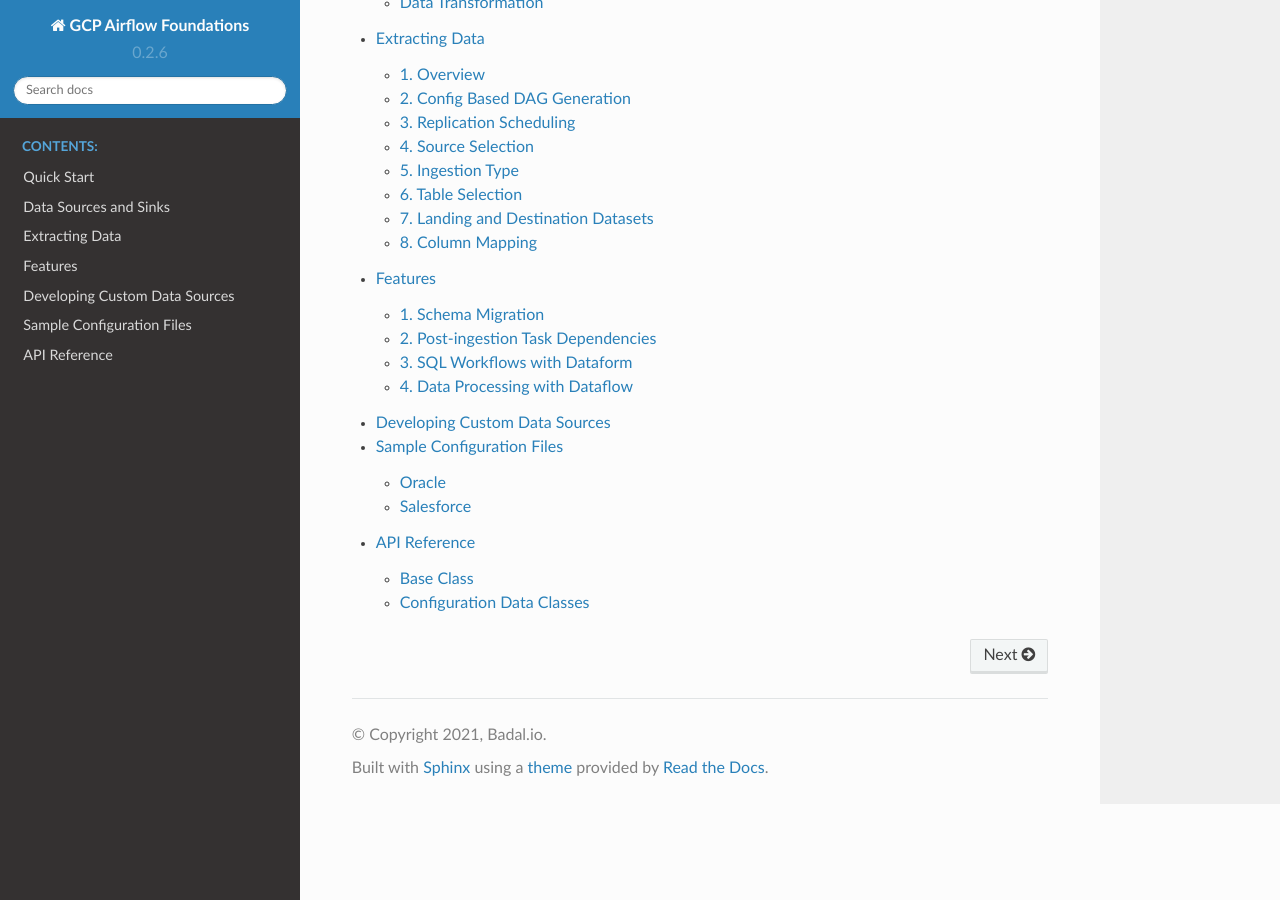
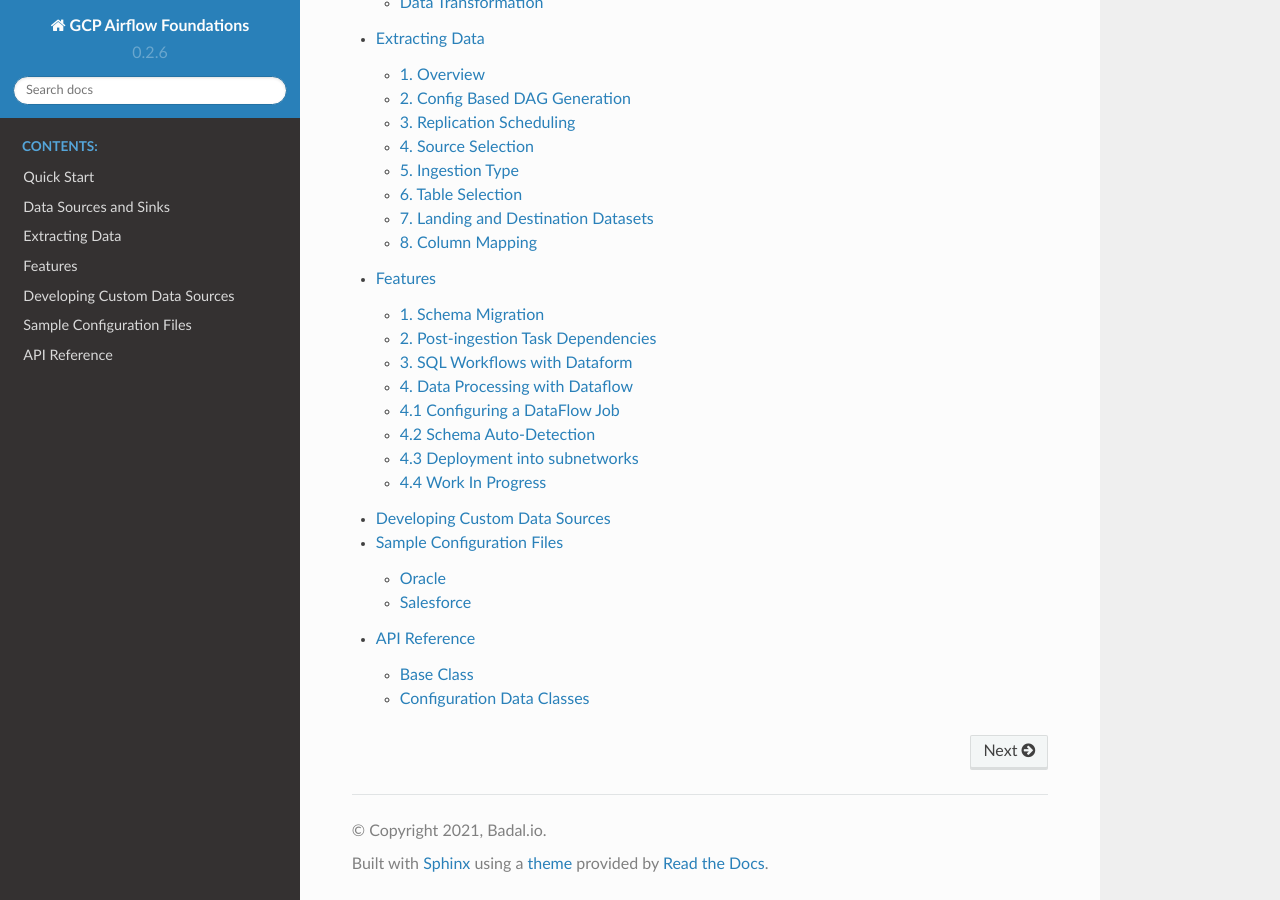
Before and after one commit to badal-io/gcp-airflow-foundations, a Sphinx documentation site: the page built from docs/index.rst, in a window 1280 px wide and 900 px high, scrolled down 1604 px. Built offline with Sphinx 7.4.7 and the Read the Docs theme 2.0.0, drawn with Linux system fonts in a browser that asks for light colours; some of the changed lines change nothing that is shown.

Commit message:
more Dataflow  docs

```diff
--- a/docs/features.rst
+++ b/docs/features.rst
@@ -94,8 +94,24 @@
 4. Data Processing with Dataflow
 ------------------
 
-GCP Airflow Framework supports ingesting data to BigQuery from relational databases, including Oracle and MySQL, using Dataflow jobs.
+GCP Airflow Framework supports ingesting data to BigQuery from relational databases, including Oracle and MySQL, using Dataflow jobs. Dataflow is used to ingest the data into a landing zone in BigQuery. Then the data in landing zone is ingested into the ODS and HDS using the common functionality of the framework.  :ref:`ods`.
+
 An example configuration file for migrating Oracle tables to BigQuery using Dataflow can be found here: :ref:`Oracle`.
-As a prerequisite for the ingestion, the Dataflow `.jar` file must be available in a bucket on Cloud Storage.
-Ingesting data using Dataflow is compatible with all other features of GCP Airflow Framework, including chosing from incremental
-or full ingestions. In addition, with Dataflow the source table schema can be fetched from metadata tables in the source database.
+
+4.1 Configuring a DataFlow Job
+------------------
+As a prerequisite for the ingestion, the Dataflow `.jar` file must be available in a bucket on Cloud Storage. [TODO: Provide examples]
+
+4.2 Schema Auto-Detection
+------------------
+As the first step in the ingsetion the Dataflow job queries the relational database metadata table to retrieve all the tables and their schema. The schema is then compared against the target table schema, and proper schema evolution rules are followed :ref:`schema_migration`.
+
+4.3 Deployment into subnetworks
+------------------
+In many usecases Composer is deployed in a network that doesn't have direct access to the source databases. For sercurity purposes it is desirable to allow acceess to databases only from specific subnetworks. Instead of having to deploy a seperate Composer cluster in each subnetwork, it is possible to configure the Dataflow ingetion jobs to run from seperate subnetwork for each source
+
+4.4 Work In Progress
+------------------
+- Auto ingestion of all tables in a database based on inclusion and exclusion rules
+- Paritioning of large table ingestion
+- Worker pools to limit number of connections established to each databases.
```
